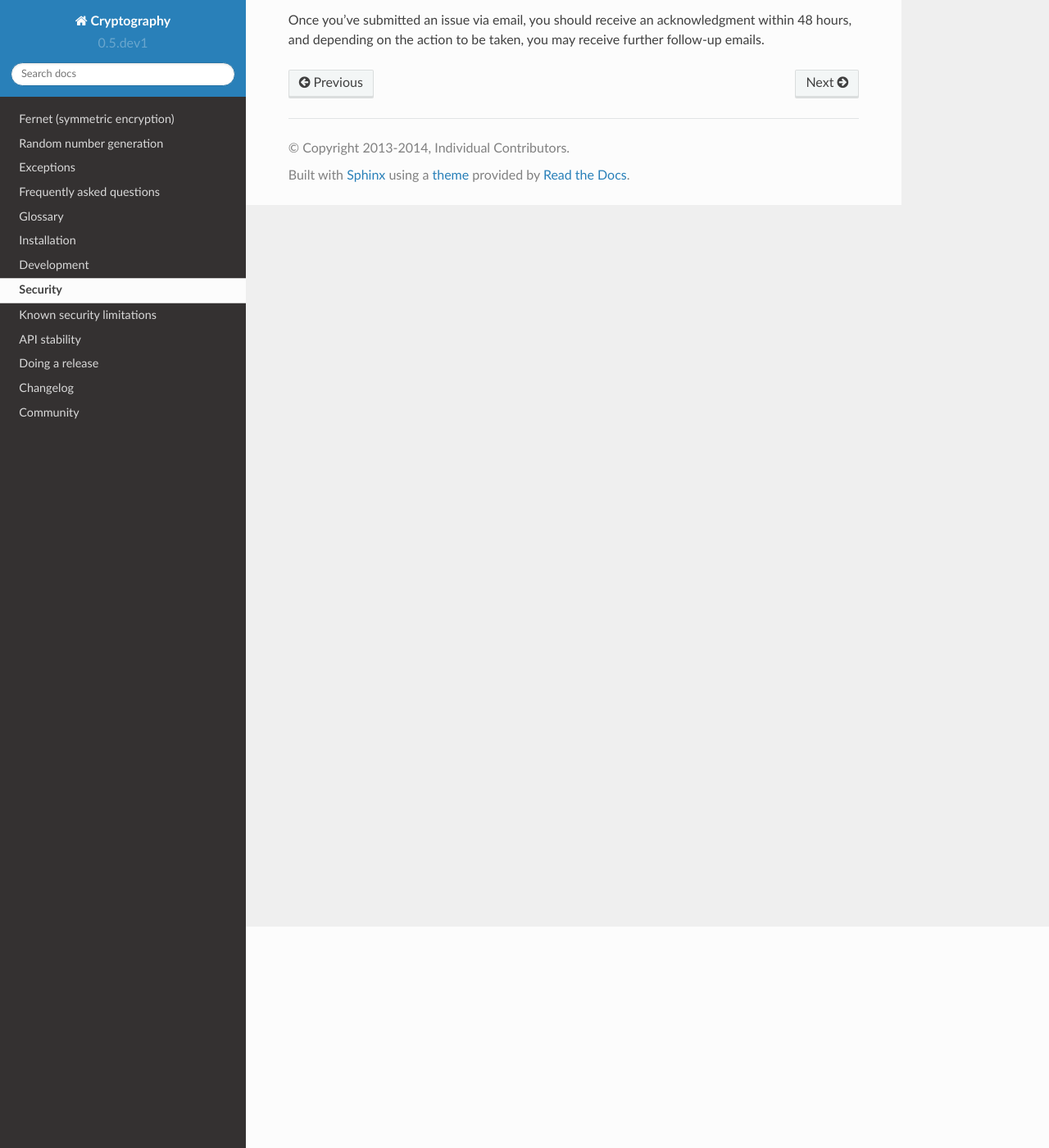
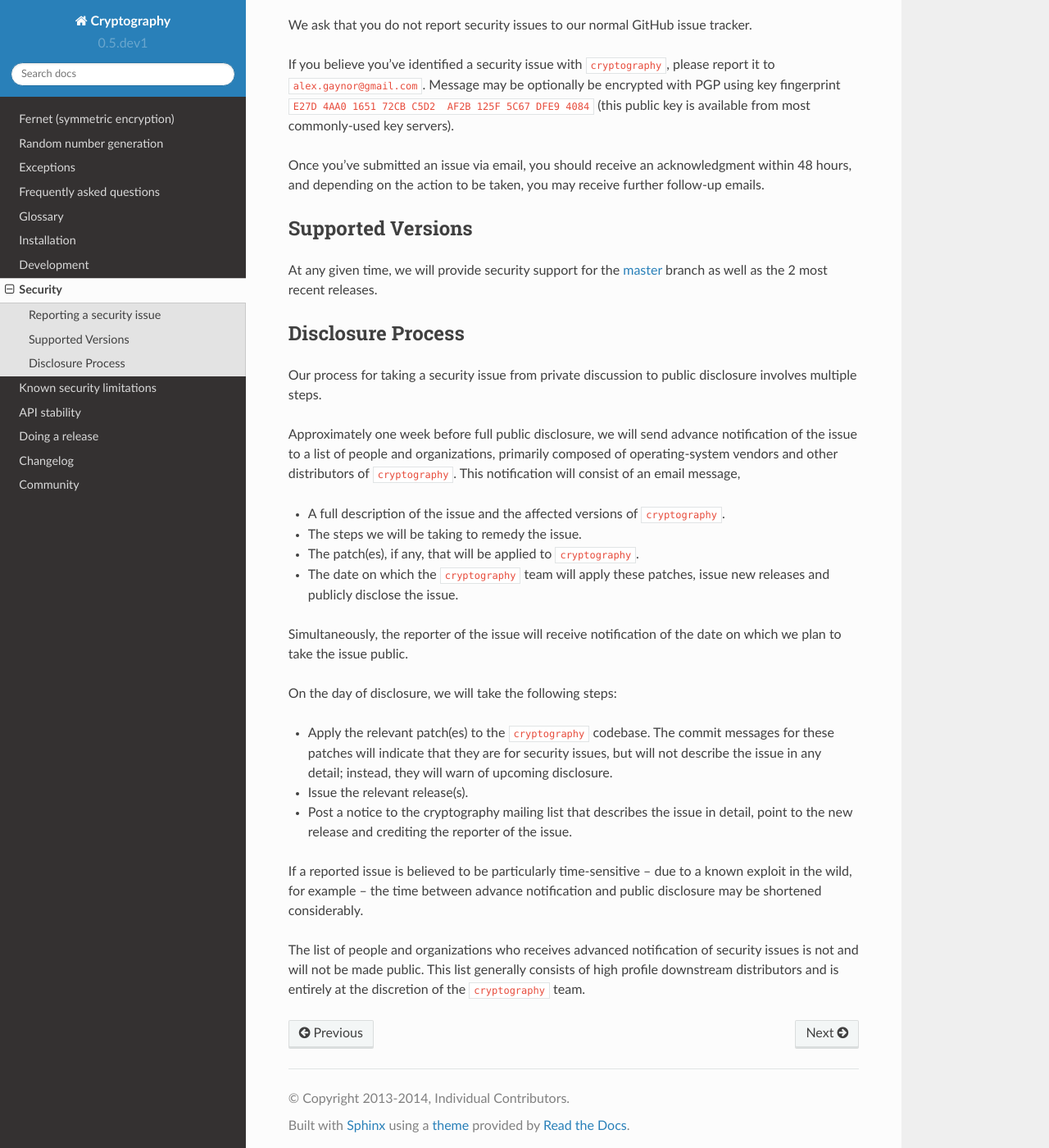
Before and after one commit to WebKing0121/cryptography, a Sphinx documentation site: the page built from docs/security.rst, in a window 1280 px wide and 1400 px high, scrolled down 270 px. Shown: the whole window at 82% size. Built offline with Sphinx 7.4.7 and the Read the Docs theme 2.0.0, drawn with Linux system fonts in a browser that asks for light colours; pages that are not in the unit, such as notebooks, are missing from menus; some of the changed text lies outside the part shown.

Commit message:
Updated security.rst to expand on process

```diff
--- a/docs/security.rst
+++ b/docs/security.rst
@@ -1,12 +1,70 @@
 Security
 ========
 
-We take the security of ``cryptography`` seriously. If you believe you've
-identified a security issue in it, please report it to
-``alex.gaynor@gmail.com``. Message may be encrypted with PGP using key
-fingerprint ``E27D 4AA0 1651 72CB C5D2  AF2B 125F 5C67 DFE9 4084`` (this public
-key is available from most commonly-used key servers).
+We take the security of ``cryptography`` seriously. The following are a set of
+policies we have adopted to ensure that security issues are addressed in a
+timely fashion.
+
+Reporting a security issue
+--------------------------
+
+We ask that you do not report security issues to our normal GitHub issue
+tracker.
+
+If you believe you've identified a security issue with ``cryptography``, please
+report it to ``alex.gaynor@gmail.com``. Message may be optionally be encrypted
+with PGP using  key fingerprint
+``E27D 4AA0 1651 72CB C5D2  AF2B 125F 5C67 DFE9 4084``
+(this public key is available from most commonly-used key servers).
 
 Once you've submitted an issue via email, you should receive an acknowledgment
 within 48 hours, and depending on the action to be taken, you may receive
 further follow-up emails.
+
+Supported Versions
+------------------
+
+At any given time, we will provide security support for the `master`_ branch
+as well as the 2 most recent releases.
+
+Disclosure Process
+------------------
+
+Our process for taking a security issue from private discussion to public
+disclosure involves multiple steps.
+
+Approximately one week before full public disclosure, we will send advance
+notification of the issue to a list of people and organizations, primarily
+composed of operating-system vendors and other distributors of
+``cryptography``.  This notification will consist of an email message,
+
+* A full description of the issue and the affected versions of
+  ``cryptography``.
+* The steps we will be taking to remedy the issue.
+* The patch(es), if any, that will be applied to ``cryptography``.
+* The date on which the ``cryptography`` team will apply these patches, issue
+  new releases and publicly disclose the issue.
+
+Simultaneously, the reporter of the issue will receive notification of the date
+on which we plan to take the issue public.
+
+On the day of disclosure, we will take the following steps:
+
+* Apply the relevant patch(es) to the ``cryptography`` codebase. The commit
+  messages for these patches will indicate that they are for security issues,
+  but will not describe the issue in any detail; instead, they will warn of
+  upcoming disclosure.
+* Issue the relevant release(s).
+* Post a notice to the cryptography mailing list that describes the issue in
+  detail, point to the new release and crediting the reporter of the issue.
+
+If a reported issue is believed to be particularly time-sensitive – due to a
+known exploit in the wild, for example – the time between advance notification
+and public disclosure may be shortened considerably.
+
+The list of people and organizations who receives advanced notification of
+security issues is not and will not be made public. This list generally
+consists of high profile downstream distributors and is entirely at the
+discretion of the ``cryptography`` team.
+
+.. _`master`: https://github.com/pyca/cryptography
--- a/docs/spelling_wordlist.txt
+++ b/docs/spelling_wordlist.txt
@@ -7,6 +7,7 @@ boolean
 Botan
 Changelog
 ciphertext
+codebase
 committer
 committers
 conda
```
